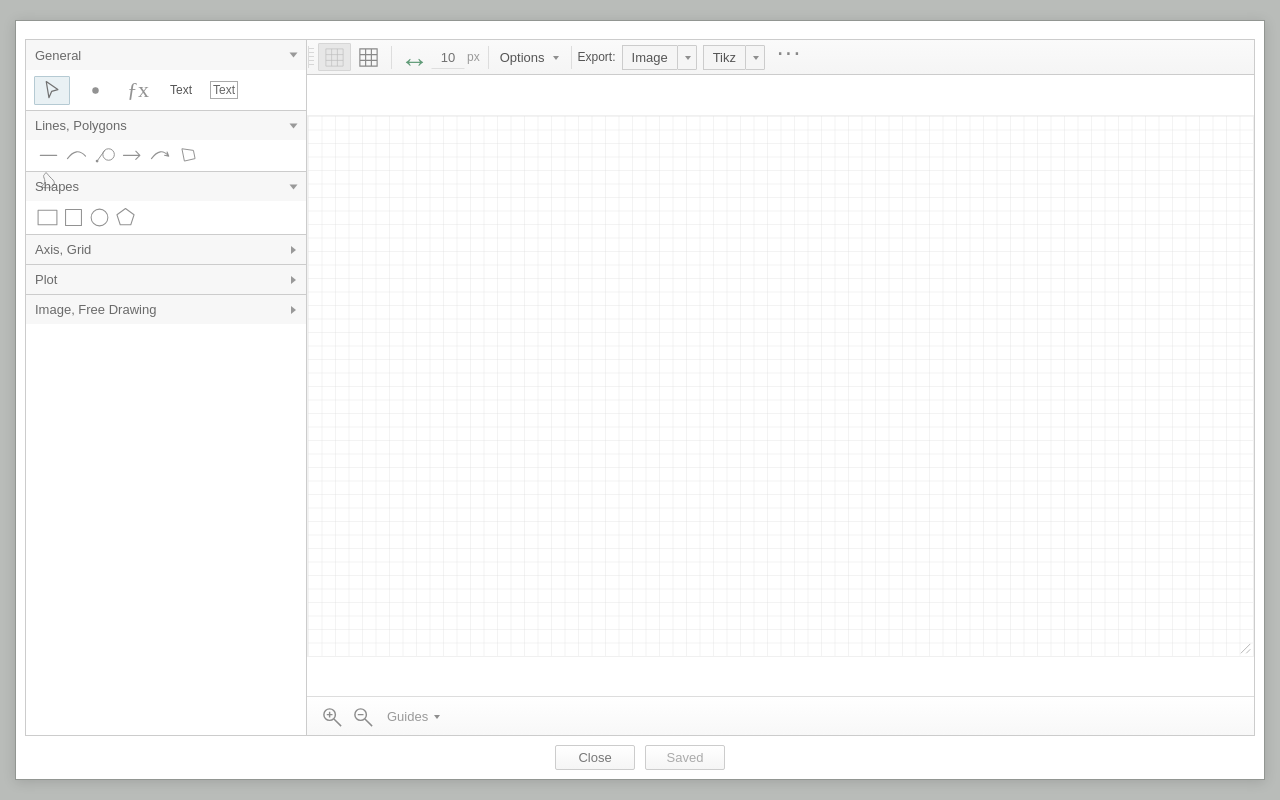
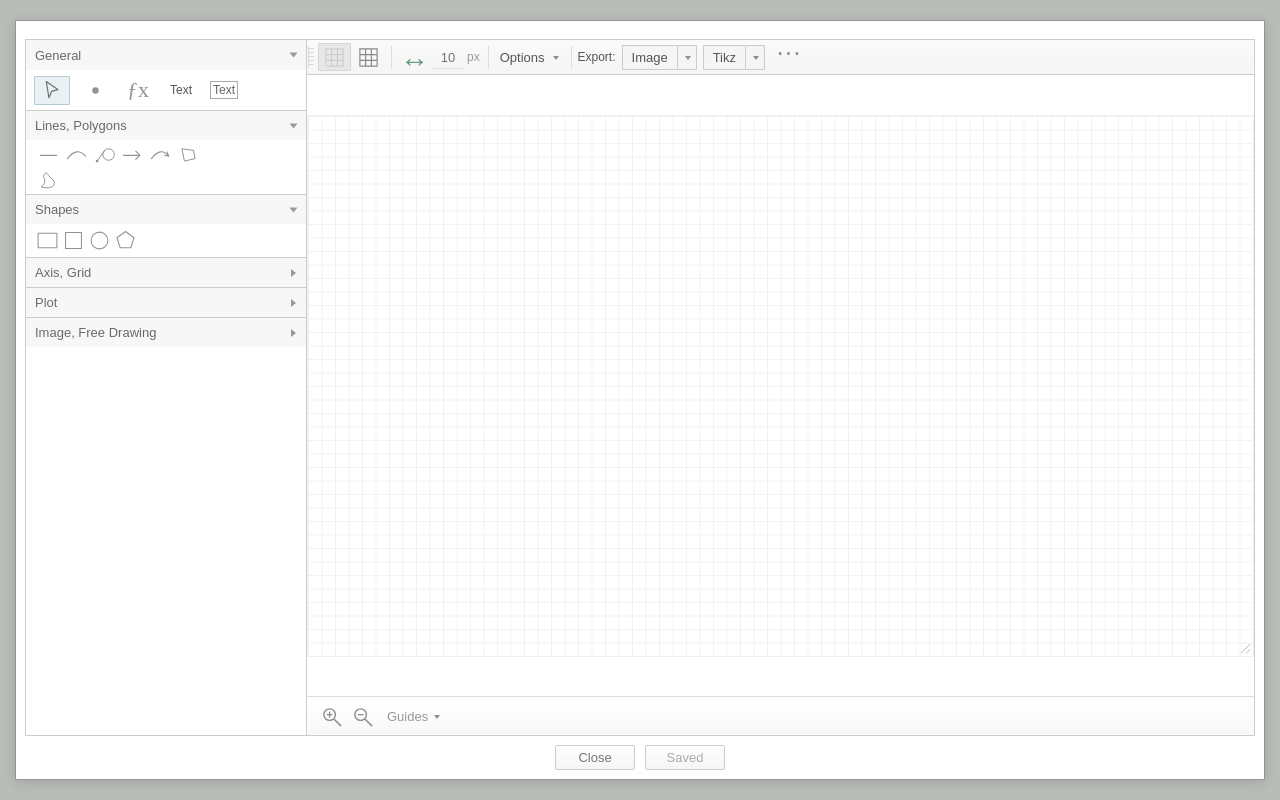
Before and after one commit to hoangnguyenk8hn-lab/myweb, a Next.js app: page / in a window 1280 px wide. Built offline with nearby package versions, Linux system fonts and the light colour scheme.

Commit message:
Allow Tangent tool row to expand

```diff
--- a/app/selection-overrides.css
+++ b/app/selection-overrides.css
@@ -39,3 +39,10 @@
   min-height: 100% !important;
   padding: 0;
 }
+
+/* Tangent adds another construction tool; let the line palette wrap instead
+ * of clipping the second row behind the old fixed 31px height. */
+.line-tools {
+  height: auto;
+  min-height: 31px;
+}
```
